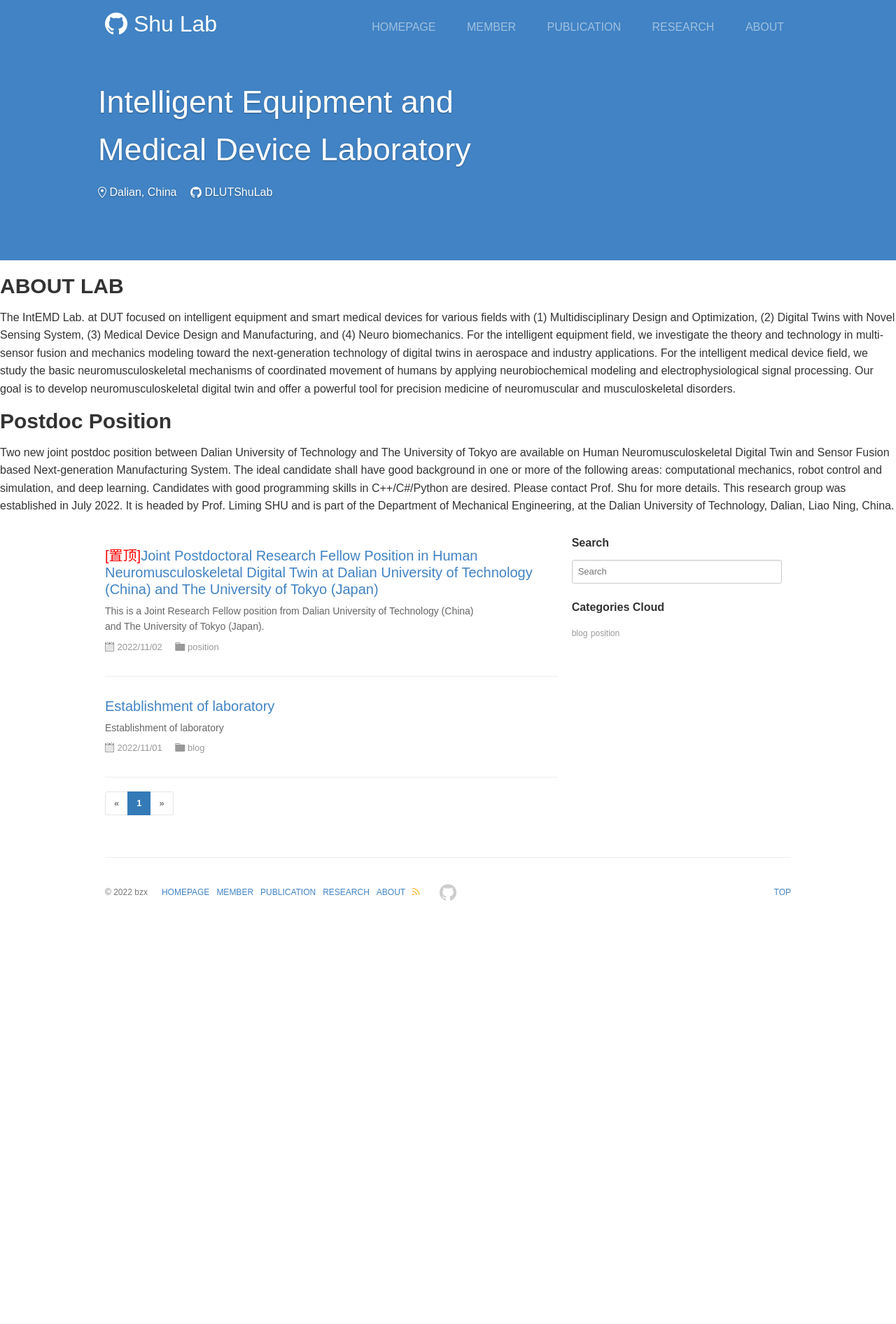
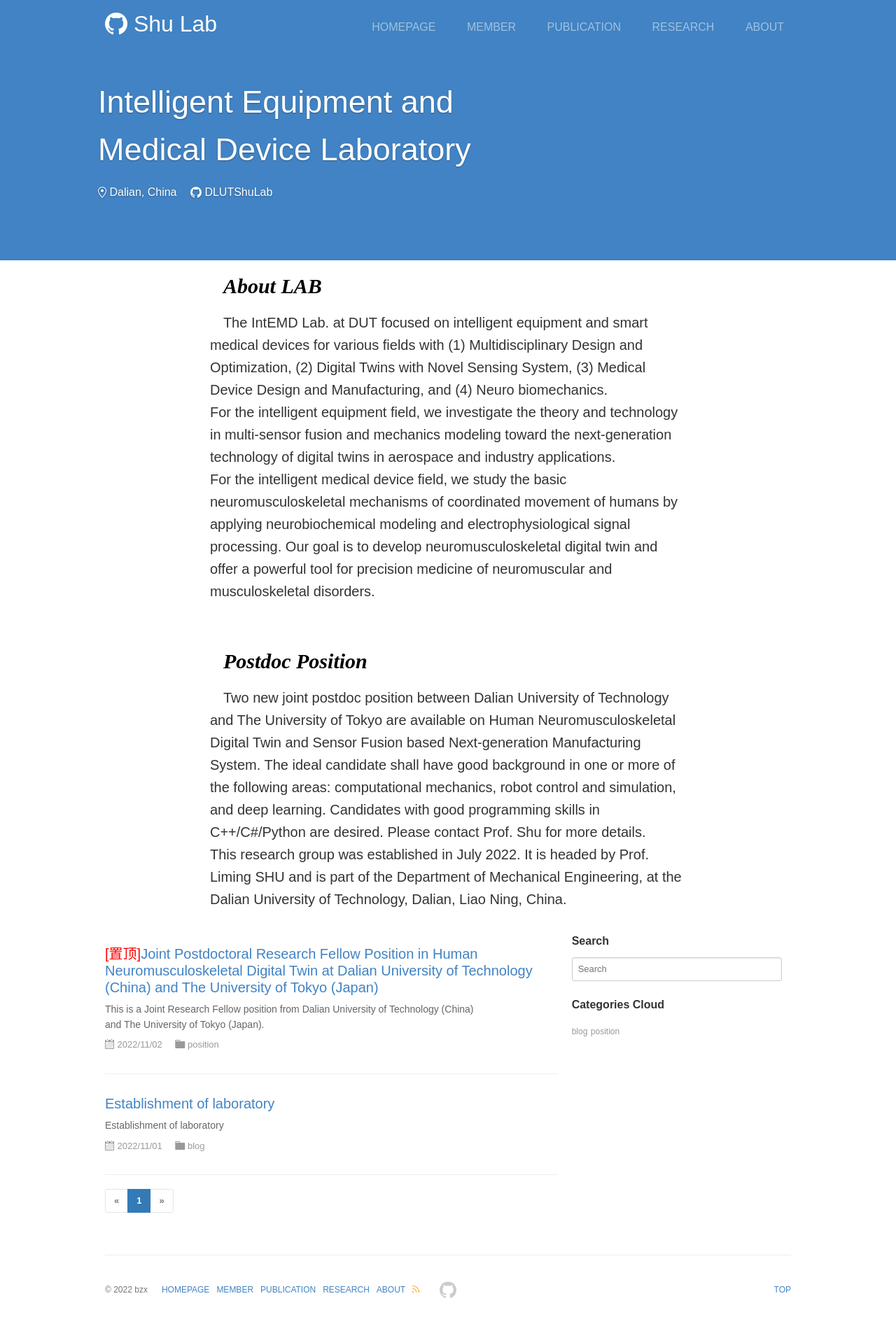
Before and after one commit to IntELab-dlut/IntELab-dlut.github.io, a Jekyll site: the page built from index.html, in a window 1280 px wide. Shown: the whole page at 70% size. Built offline with Jekyll 4.4.1, drawn with Linux system fonts in a browser that asks for light colours; the list of posts is cut into pages by our own code; a style sheet for code colours, icons or effects is not loaded; before the commit the page ends 1324 px from its top, so only the background shows below that.

Commit message:
20221118

```diff
--- a/assets/css/pages/index.css
+++ b/assets/css/pages/index.css
@@ -50,7 +50,3 @@
   color: #000;
   font-size: 30px;
 }
-
-.pd1 {
-  margin-left: 5px;
-}
--- a/index.html
+++ b/index.html
@@ -49,20 +49,21 @@ comments: false
 <!-- /.banner -->
 
 
-</body>
-</div class="box1">
-      <h1>ABOUT LAB</h1>
+<body>
+<div class="box1">
+      <h1>About LAB</h1>
       <P>
             The IntEMD Lab. at DUT focused on intelligent equipment and smart medical devices for various fields with (1) Multidisciplinary Design and Optimization, (2) Digital Twins with Novel Sensing System, (3) Medical Device Design and Manufacturing, and (4) Neuro biomechanics.
 
-For the intelligent equipment field, we investigate the theory and technology in multi-sensor fusion and mechanics modeling toward the next-generation technology of digital twins in aerospace and industry applications.
+<br/>For the intelligent equipment field, we investigate the theory and technology in multi-sensor fusion and mechanics modeling toward the next-generation technology of digital twins in aerospace and industry applications.
 
-For the intelligent medical device field, we study the basic neuromusculoskeletal mechanisms of coordinated movement of humans by applying neurobiochemical modeling and electrophysiological signal processing. Our goal is to develop neuromusculoskeletal digital twin and offer a powerful tool for precision medicine of neuromuscular and musculoskeletal disorders.
+<br/>For the intelligent medical device field, we study the basic neuromusculoskeletal mechanisms of coordinated movement of humans by applying neurobiochemical modeling and electrophysiological signal processing. Our goal is to develop neuromusculoskeletal digital twin and offer a powerful tool for precision medicine of neuromuscular and musculoskeletal disorders.
       </P>
+      <br>
       <h1> Postdoc Position</h1>
       <p>    Two new joint postdoc position between Dalian University of Technology and The University of Tokyo are available on Human Neuromusculoskeletal Digital Twin and Sensor Fusion based Next-generation Manufacturing System. The ideal candidate shall have good background in one or more of the following areas: computational mechanics, robot control and simulation, and deep learning. Candidates with good programming skills in C++/C#/Python are desired. Please contact Prof. Shu for more details.
 
-            This research group was established in July 2022. It is headed by Prof. Liming SHU and is part of the Department of Mechanical Engineering, at the Dalian University of Technology, Dalian, Liao Ning, China. </p>
+            <br/>This research group was established in July 2022. It is headed by Prof. Liming SHU and is part of the Department of Mechanical Engineering, at the Dalian University of Technology, Dalian, Liao Ning, China. </p>
     </div>
   </body>
 
```
